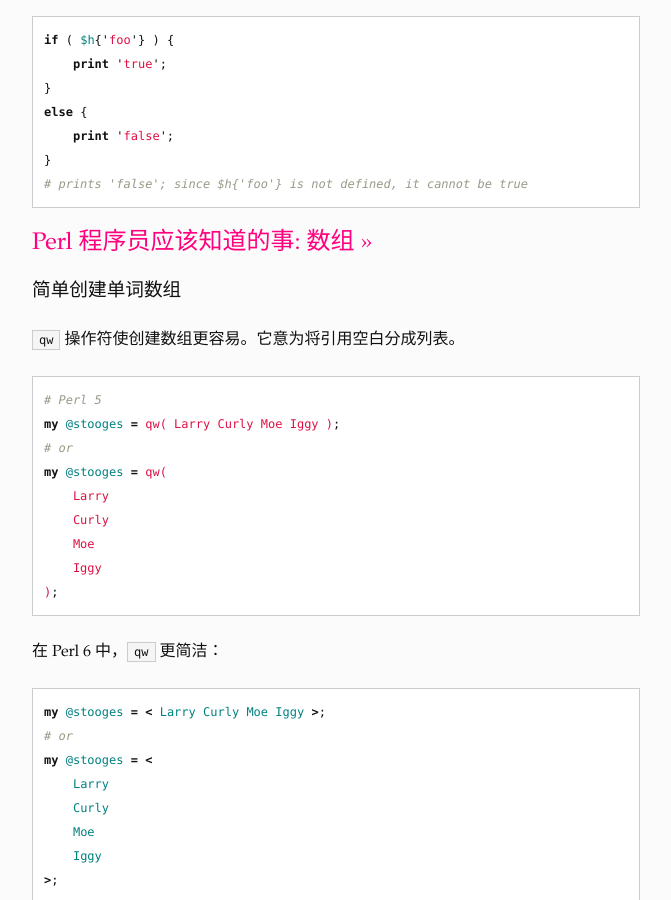
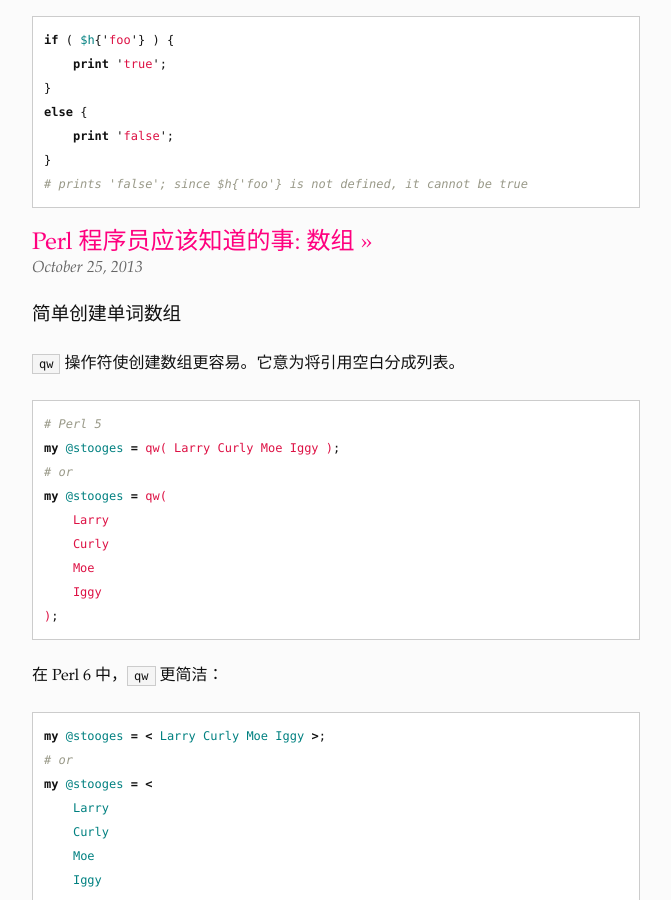
Before and after one commit to xuxiaodong/xuxiaodong.github.com, a Jekyll site: the page built from index.html, in a window 1280 px wide and 900 px high, scrolled down 3752 px. Shown: the whole window, without its empty margins (304-975 px from the left). Built offline with Jekyll 4.4.1, drawn with Linux system fonts in a browser that asks for light colours; Markdown is read by kramdown in place of the engine named in the settings; some of the changed text lies outside the part shown.

Commit message:
update index

````diff
--- a/404.html
+++ b/404.html
@@ -3,7 +3,7 @@
 
 The requested URL does not exist.
 
-If it really bugs you, let me know via <a href="https://twitter.com/xuxiaodong/">Twitter</a>.
+If it really bugs you, let me know via <a href="https://twitter.com/xuxiaodong">Twitter</a>.
 
 Otherwise return <a href="/">home</a>.
 </pre>
--- a/_posts/2013-10-25-socket-statistics.markdown
+++ b/_posts/2013-10-22-socket-statistics.markdown
@@ -1,7 +1,7 @@
 ---
 layout: post
 title: 'ss: socket 统计'
-date: 2013-10-25 10:10
+date: 2013-10-22 10:10
 post-link: http://www.tecmint.com/11-lesser-known-useful-linux-commands/
 ---
 
--- a/_posts/2013-10-25-things-perl-programmer-should-know-arrays.markdown
+++ b/_posts/2013-10-25-things-perl-programmer-should-know-arrays.markdown
@@ -264,7 +264,7 @@
 
 ```perl
 my @array     = ( 0, 1, 2, 3, 4, 5 );
-my @new_array = grep { $_ *               = 9 } @array;
+my @new_array = grep { $_ *= 9 } @array;
 # @array      = ( 0, 9, 18, 27, 36, 45 );
 # @new_array  = ( 9, 18, 27, 36, 45 );
 ```
--- a/index.html
+++ b/index.html
@@ -4,18 +4,14 @@
 ---
 <div id="toc">
     <ul>
-        {% for post in site.posts limit: 5 %}
+    {% for post in site.posts limit: 5 %}
         {% if post.post-link %}
         <h2><a href="{{ post.post-link }}" title="External link">{{ post.title }}</a> <a href="{{ post.url }}" title="Permanent link to: '{{ post.title }}'">&raquo;</a></h2>
         {% else %}
         <h2>{{ post.title }} <a href="{{ post.url }}" title="Permanent link to: '{{ post.title }}'">&raquo;</a></h2>
         {% endif %}
-        {% capture post_date %}{{ post.date | date: "%Y%m%d" }}{% endcapture %}
-        {% if post_date != prev_post_date %}
         <p id="tip-info">{{ post.date | date:"%B %e, %Y" }}</p>
-        {% endif %}
-        {% capture prev_post_date %}{{ post.date | date: "%Y%m%d" }}{% endcapture %}
         {{ post.content }}
-        {% endfor %}
+    {% endfor %}
     </ul>
 </div>
````
Also changed, not shown: atom.xml (indentation only).
